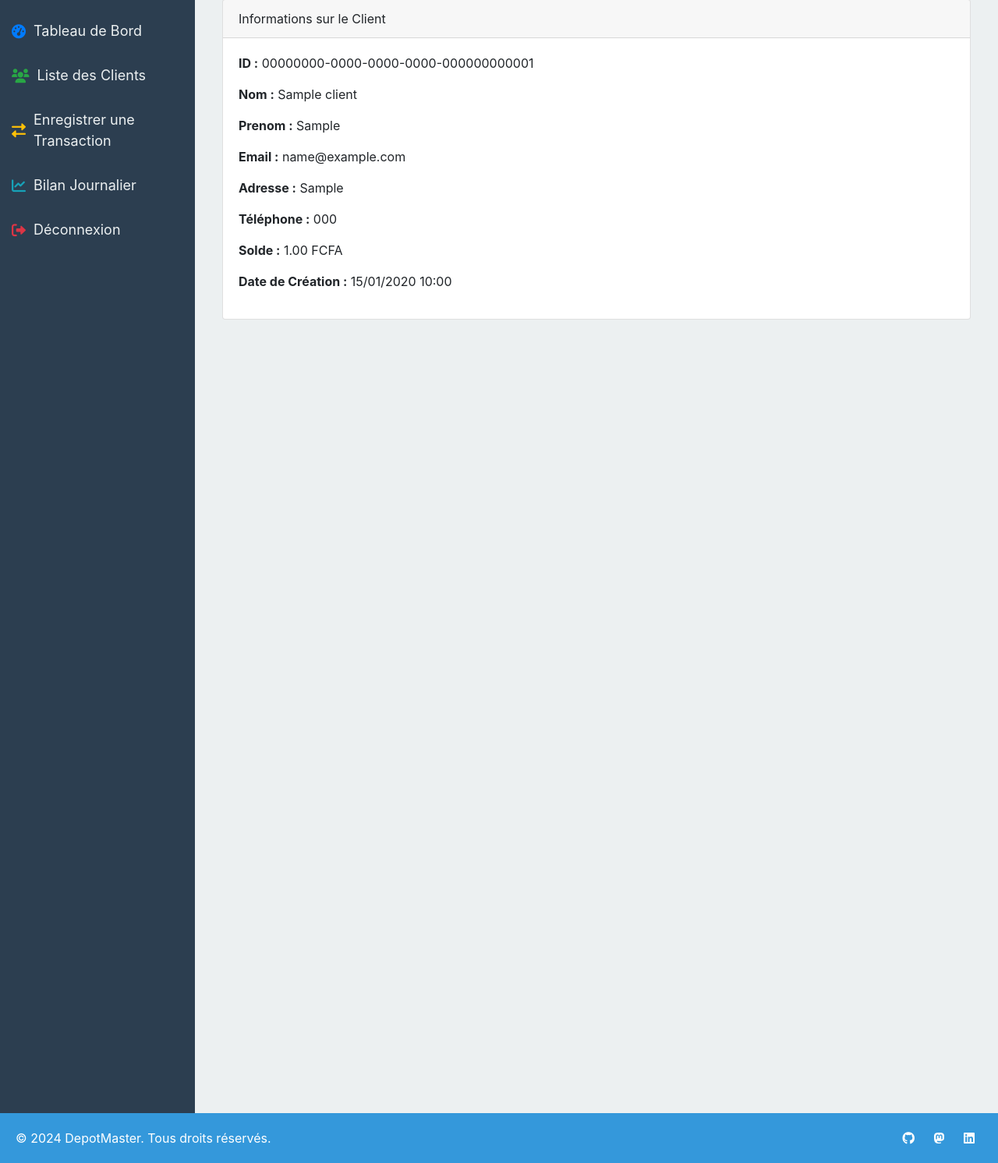
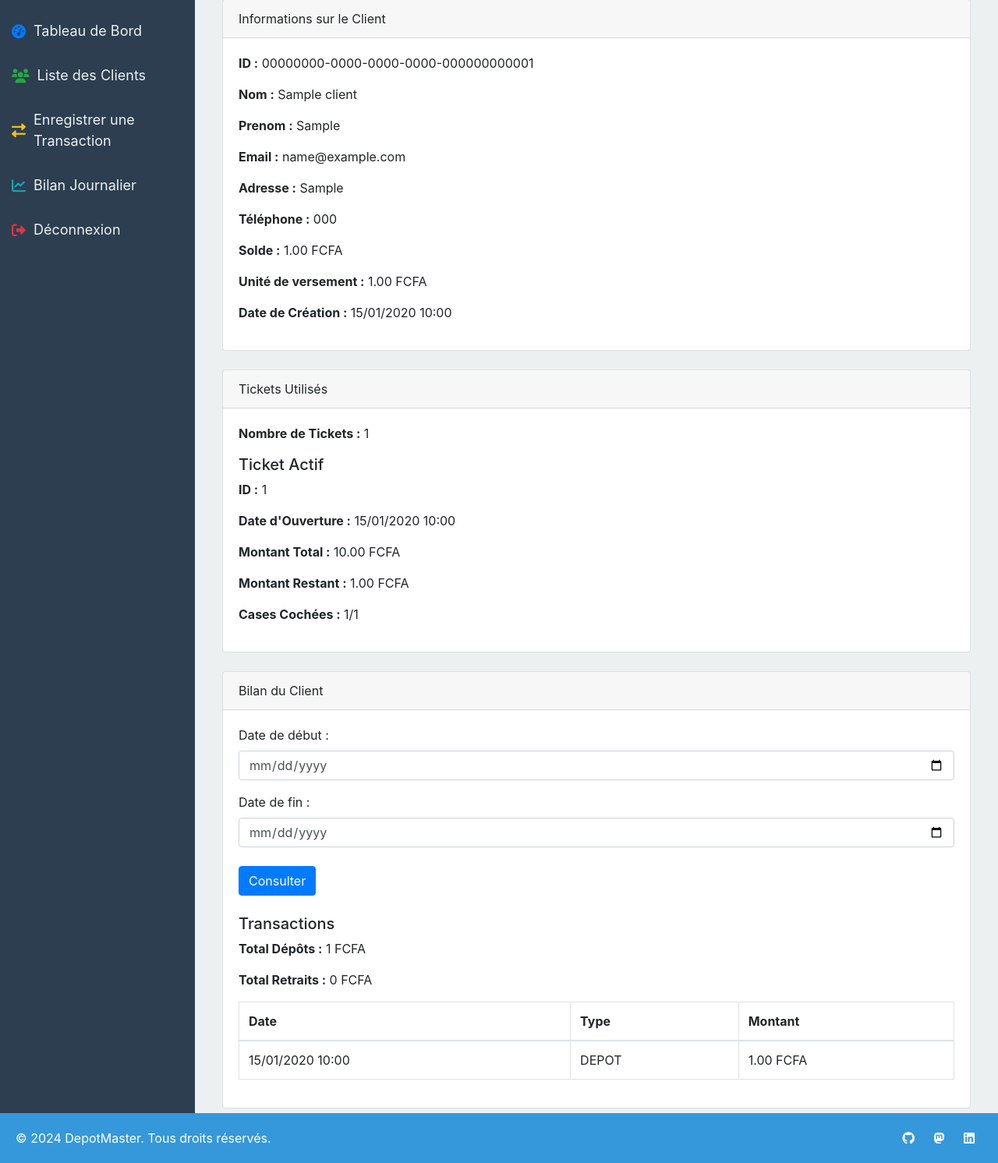
Before and after one commit to HamaBarhamou/gestion_depots, a Django app: page /clients/00000000-0000-0000-0000-000000000001/ in a window 1280 px wide. Shown: the part 187-1679 px from the top of the page at 78% size. Run offline with Django 5.2, Linux system fonts and the light colour scheme; a user stored in the database is signed in; tables that the repository leaves empty hold one stand-in row (values such as "Sample post"); some libraries are stand-ins or nearby versions.

Commit message:
Ajout des fonctionnalités pour les détails du client et le bilan
- Affichage du nombre de tickets utilisés par le client, avec les détails du ticket actif.
- Ajout d'un formulaire pour consulter le bilan des transactions du client sur une période donnée.
- Intégration des vues et templates nécessaires pour ces fonctionnalités dans la vue et le template 'detail_client'.
- Ajout des tests pour vérifier les nouvelles fonctionnalités.

```diff
--- a/comptes/templates/comptes/detail_client.html
+++ b/comptes/templates/comptes/detail_client.html
@@ -17,7 +17,68 @@
             <p><strong>Adresse :</strong> {{ client.adresse }}</p>
             <p><strong>Téléphone :</strong> {{ client.telephone }}</p>
             <p><strong>Solde :</strong> {{ client.solde }} FCFA</p>
+            <p><strong>Unité de versement :</strong> {{ client.unite_versement }} FCFA</p>
             <p><strong>Date de Création :</strong> {{ client.date_creation|date:"d/m/Y H:i" }}</p>
+        </div>
+    </div>
+
+    <div class="card mt-4">
+        <div class="card-header">
+            Tickets Utilisés
+        </div>
+        <div class="card-body">
+            <p><strong>Nombre de Tickets :</strong> {{ tickets.count }}</p>
+            {% if ticket_actif %}
+                <h5>Ticket Actif</h5>
+                <p><strong>ID :</strong> {{ ticket_actif.id }}</p>
+                <p><strong>Date d'Ouverture :</strong> {{ ticket_actif.date_ouverture|date:"d/m/Y H:i" }}</p>
+                <p><strong>Montant Total :</strong> {{ ticket_actif.montant_total }} FCFA</p>
+                <p><strong>Montant Restant :</strong> {{ ticket_actif.montant_restant }} FCFA</p>
+                <p><strong>Cases Cochées :</strong> {{ ticket_actif.cases_cochees }}/{{ ticket_actif.nombre_cases }}</p>
+            {% endif %}
+        </div>
+    </div>
+
+    <div class="card mt-4">
+        <div class="card-header">
+            Bilan du Client
+        </div>
+        <div class="card-body">
+            <form method="GET" action="">
+                <div class="form-group">
+                    <label for="start_date">Date de début :</label>
+                    <input type="date" id="start_date" name="start_date" class="form-control">
+                </div>
+                <div class="form-group">
+                    <label for="end_date">Date de fin :</label>
+                    <input type="date" id="end_date" name="end_date" class="form-control">
+                </div>
+                <button type="submit" class="btn btn-primary mt-2">Consulter</button>
+            </form>
+
+            <div class="mt-4">
+                <h5>Transactions</h5>
+                <p><strong>Total Dépôts :</strong> {{ total_depots }} FCFA</p>
+                <p><strong>Total Retraits :</strong> {{ total_retraits }} FCFA</p>
+                <table class="table table-bordered">
+                    <thead>
+                        <tr>
+                            <th>Date</th>
+                            <th>Type</th>
+                            <th>Montant</th>
+                        </tr>
+                    </thead>
+                    <tbody>
+                        {% for transaction in transactions %}
+                        <tr>
+                            <td>{{ transaction.date|date:"d/m/Y H:i" }}</td>
+                            <td>{{ transaction.type_transaction }}</td>
+                            <td>{{ transaction.montant }} FCFA</td>
+                        </tr>
+                        {% endfor %}
+                    </tbody>
+                </table>
+            </div>
         </div>
     </div>
 </div>
--- a/comptes/views.py
+++ b/comptes/views.py
@@ -8,6 +8,9 @@ from django.core.paginator import Paginator
 from django.db.models import Q
 from django.http import HttpResponse
 from django.template.loader import render_to_string
+from tickets.models import Ticket
+from django.utils.dateparse import parse_date
+from django.db.models import Sum
 
 
 @login_required
@@ -74,7 +77,43 @@ def detail_client(request, identifiant_unique):
     client = get_object_or_404(
         Client, identifiant_unique=identifiant_unique, fournisseur=request.user
     )
-    return render(request, "comptes/detail_client.html", {"client": client})
+    tickets = Ticket.objects.filter(client=client)
+    ticket_actif = tickets.filter(active=True).first()
+
+    start_date = request.GET.get("start_date")
+    end_date = request.GET.get("end_date")
+
+    if start_date and end_date:
+        start_date = parse_date(start_date)
+        end_date = parse_date(end_date)
+        transactions = Transaction.objects.filter(
+            client=client, date__range=[start_date, end_date]
+        )
+    else:
+        transactions = Transaction.objects.filter(client=client)
+
+    total_depots = (
+        transactions.filter(type_transaction="DEPOT").aggregate(Sum("montant"))[
+            "montant__sum"
+        ]
+        or 0
+    )
+    total_retraits = (
+        transactions.filter(type_transaction="RETRAIT").aggregate(Sum("montant"))[
+            "montant__sum"
+        ]
+        or 0
+    )
+
+    context = {
+        "client": client,
+        "tickets": tickets,
+        "ticket_actif": ticket_actif,
+        "transactions": transactions,
+        "total_depots": total_depots,
+        "total_retraits": total_retraits,
+    }
+    return render(request, "comptes/detail_client.html", context)
 
 
 @login_required
```
Also changed, not shown: comptes/tests.py (+49 -0 lines).
